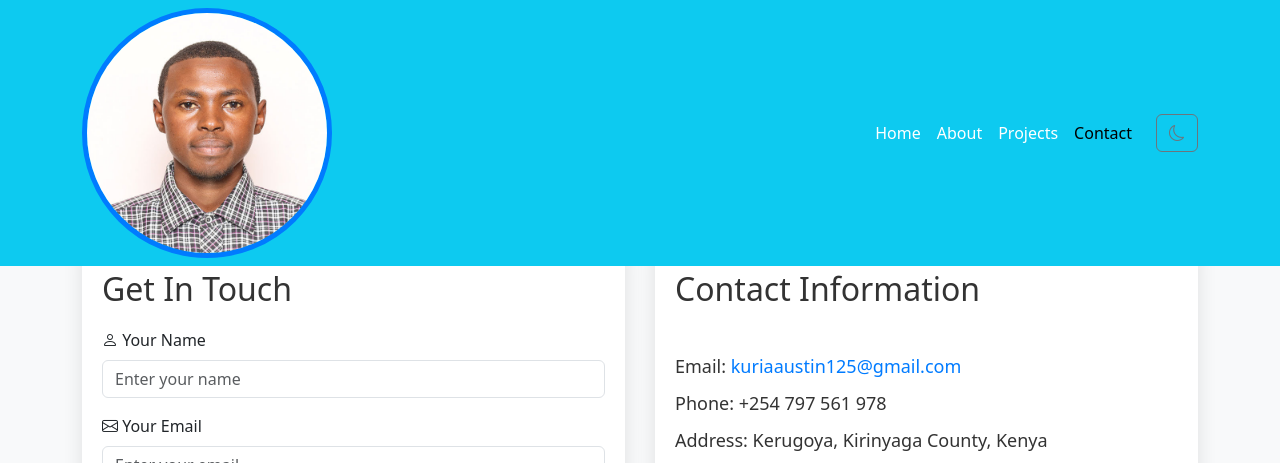
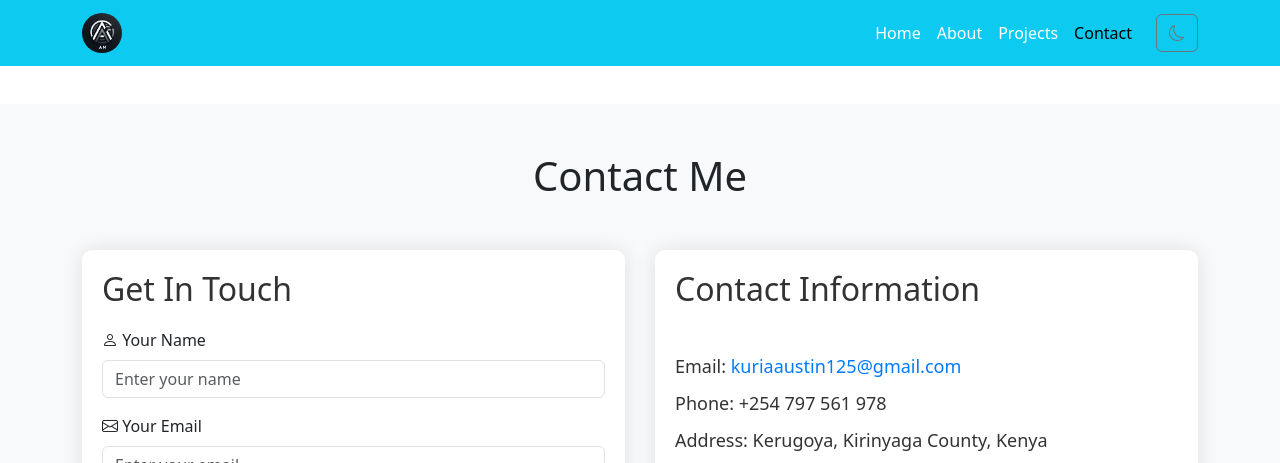
Before and after one commit to Austinkuria/my-portiolio, a plain HTML site: page contact.html in a window 1280 px wide. Shown: the top 463 px of the page. Drawn offline with nearby package versions, Linux system fonts and the light colour scheme.

Commit message:
Update logo in navbar and add logo.jpg to images

```diff
--- a/contact.html
+++ b/contact.html
@@ -15,9 +15,9 @@
     <!-- Navbar -->
     <nav class="navbar navbar-expand-lg navbar-info bg-info fixed-top">
         <div class="container">
-            <div class="profile-photo">
-                <img src="media/images/profile-picture.jpeg" alt="profile picture" class="img-fluid">
-            </div>
+            <a class="navbar-brand" href="index.html">
+                <img src="media/images/logo.jpg" alt="Logo" class="img-fluid">
+            </a>
             <button class="navbar-toggler" type="button" data-bs-toggle="collapse" data-bs-target="#navbarNav"
                 aria-controls="navbarNav" aria-expanded="false" aria-label="Toggle navigation">
                 <span class="navbar-toggler-icon"></span>
```
